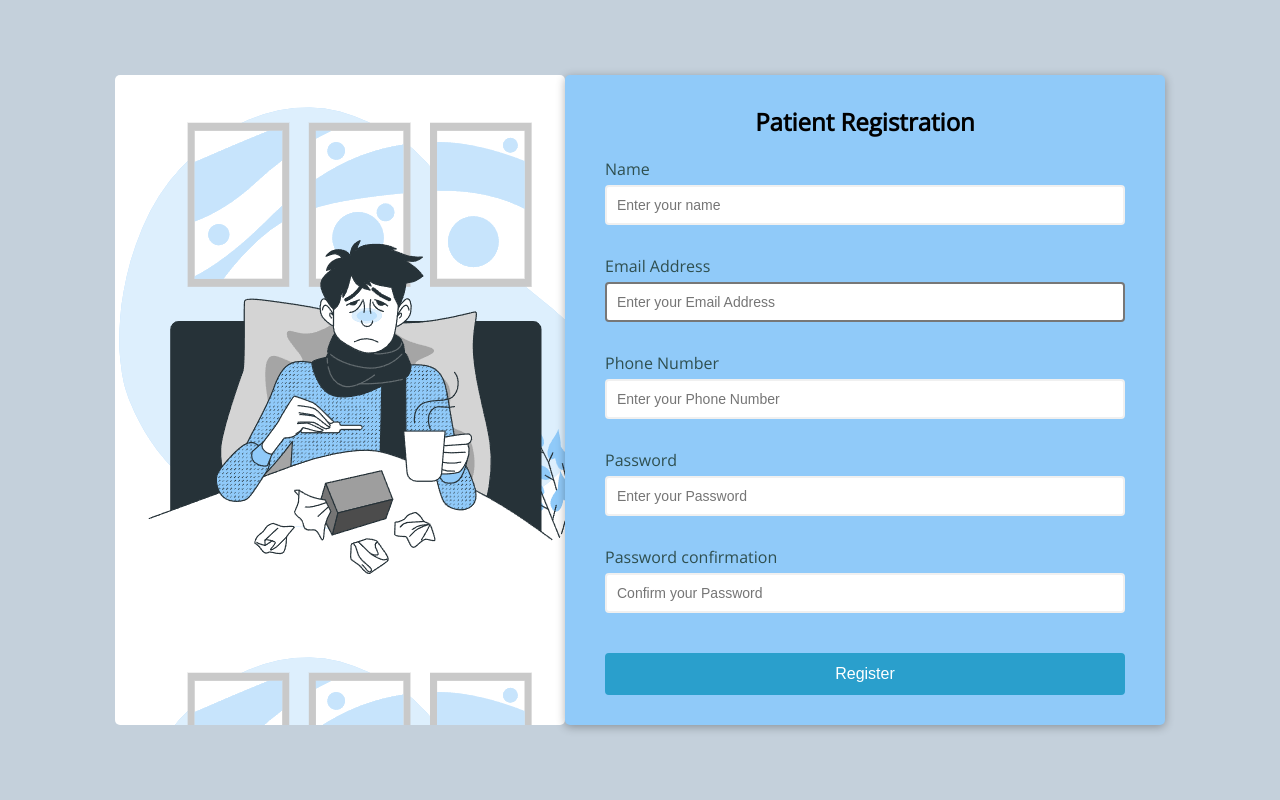
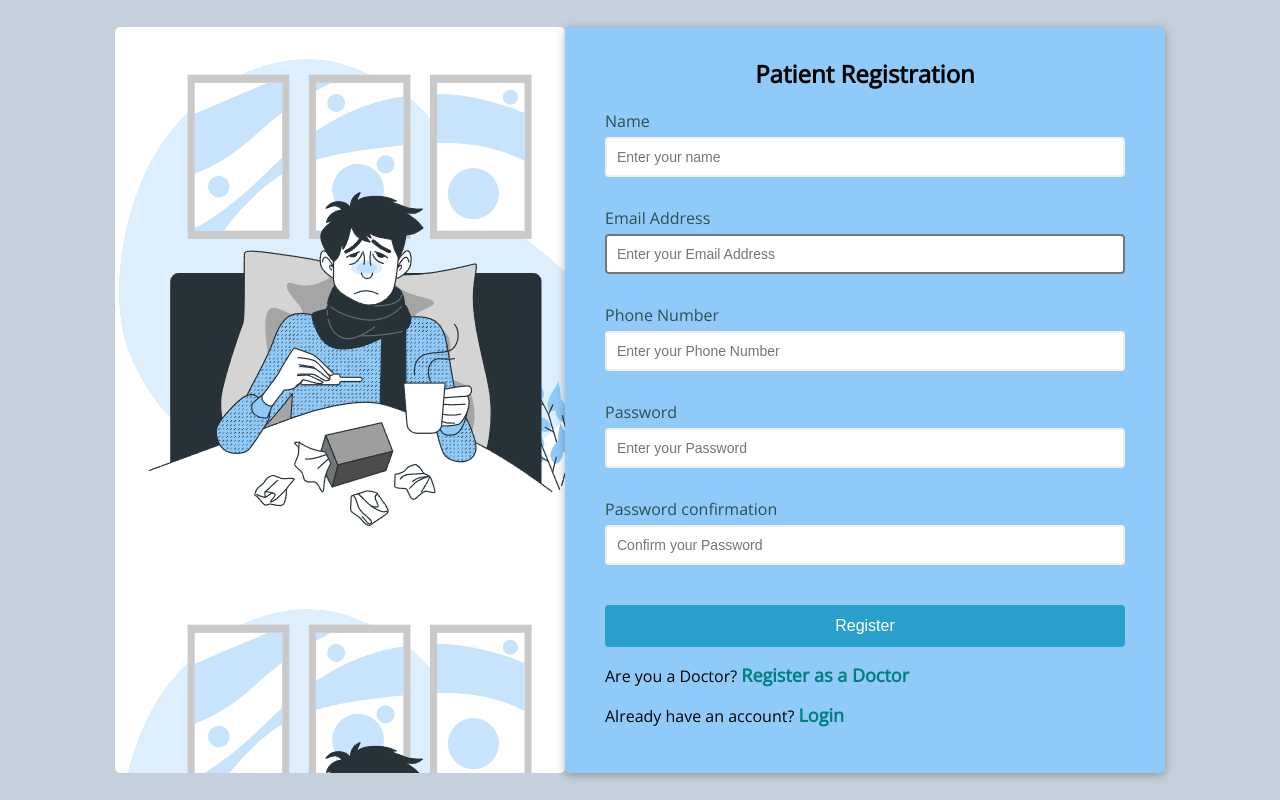
Before and after one commit to Mimya2000/DocTalk, a Django app: page /profiles/patient-signup in a window 1280 px wide. Run offline with Django 3.2, Linux system fonts and the light colour scheme.

Commit message:
sign up login pages updated

```diff
--- a/Profile/forms.py
+++ b/Profile/forms.py
@@ -33,6 +33,26 @@ class DoctorCreationForm(UserCreationForm):
             'reg_num': 'Registration Number',
         }
 
+        def __init__(self, *args, **kwargs):
+            super(DoctorCreationForm, self).__init__(*args, **kwargs)
+            self.fields['name'].widget.attrs.update(
+                {'class': 'form-control', 'id': 'name', 'placeholder': 'Enter your name', 'style': 'color: #2F4F4F;'})
+            self.fields['email'].widget.attrs.update(
+                {'class': 'form-control', 'id': 'email', 'placeholder': 'Enter your Email Address',
+                 'style': 'color: #2F4F4F;'})
+            self.fields['phone'].widget.attrs.update(
+                {'class': 'form-control', 'id': 'phone', 'placeholder': 'Enter your Phone Number',
+                 'style': 'color: #2F4F4F;'})
+            self.fields['reg_num'].widget.attrs.update(
+                {'class': 'form-control', 'id': 'reg_num', 'placeholder': 'Enter your Registration Number',
+                 'style': 'color: #2F4F4F;'})
+            self.fields['password1'].widget.attrs.update(
+                {'class': 'form-control', 'id': 'password', 'placeholder': 'Enter your Password',
+                 'style': 'color: #2F4F4F;'})
+            self.fields['password2'].widget.attrs.update(
+                {'class': 'form-control', 'id': 'password2', 'placeholder': 'Confirm your Password',
+                 'style': 'color: #2F4F4F;'})
+
 
 class PatientCreationForm(UserCreationForm):
     class Meta:
--- a/Profile/templates/Profile/doctor-signup.html
+++ b/Profile/templates/Profile/doctor-signup.html
@@ -33,10 +33,11 @@
           </div>
           {% endfor %}
           <button type="submit">Register</button>
+          <p>Already have an account? <a href="{% url 'login' %}" style="color: #008080; font-size: 18px; font-weight: bold; text-decoration: none;">Login</a></p>
         </form>
       </div>
     </div>
 
-    <script src="{% static 'js/alert.js' %}"></script>
+<!--    <script src="{% static 'js/alert.js' %}"></script>-->
   </body>
 </html>
--- a/Profile/templates/Profile/login.html
+++ b/Profile/templates/Profile/login.html
@@ -31,6 +31,7 @@
         </div>
 
         <button type="submit">Login</button>
+        <p>Don't have an account? <a href="{% url 'patient-signup' %}" style="color: #008080; font-size: 18px; font-weight: bold; text-decoration: none;">Sign Up</a></p>
       </form>
     </div>
 </div>
--- a/Profile/templates/Profile/patient-signup.html
+++ b/Profile/templates/Profile/patient-signup.html
@@ -27,6 +27,8 @@
             </div>
           {% endfor %}
           <button type="submit">Register</button>
+          <p>Are you a Doctor? <a href="{% url 'doctor-signup' %}" style="color: #008080; font-size: 18px; font-weight: bold; text-decoration: none;">Register as a Doctor</a></p>
+          <p>Already have an account? <a href="{% url 'login' %}" style="color: #008080; font-size: 18px; font-weight: bold; text-decoration: none;">Login</a></p>
       </form>
     </div>
     </div>
--- a/static/scss/base/_base.scss
+++ b/static/scss/base/_base.scss
@@ -21,7 +21,7 @@ body{
     margin: var(--header-height) 0 0 0;
     background-color: var(--body-color);
     color: var(--text-color);
-    transition: .4s; // For animation dark mode
+    transition: .4s;
 }
 
 button{
--- a/static/scss/components/_about.scss
+++ b/static/scss/components/_about.scss
@@ -1,4 +1,4 @@
-/*=============== ABOUT ===============*/
+
 .about{
     &__container{
         row-gap: 2rem;
--- a/static/styles/doctor-signup.css
+++ b/static/styles/doctor-signup.css
@@ -32,7 +32,6 @@ body {
 
 .gap {
   width: 550px;
-  height: 750px;
   background-image: url(../images/docpic_2.png);
   border-radius: 5px;
 }
--- a/static/styles/styles.css
+++ b/static/styles/styles.css
@@ -1,13 +1,12 @@
 @import url('https://fonts.googleapis.com/css2?family=Poppins:wght@400;500;600;700&display=swap');
 
-/*=============== VARIABLES CSS ===============*/
 :root {
   --header-height: 3.5rem;
 
   /*========== Colors ==========*/
   --hue: 152;
   --first-color: #31a7d6;
-  --first-color-alt:#226079 ;
+  --first-color-alt:#151a1b ;
   --first-color-light: hsl(var(--hue), 24%, 66%);
   --first-color-lighten: #c1dfeb;
   --title-color: #0f185f;
```
Also changed, not shown: static/js/main.js (+2 -7 lines), static/js/scrollreveal.min.js.
